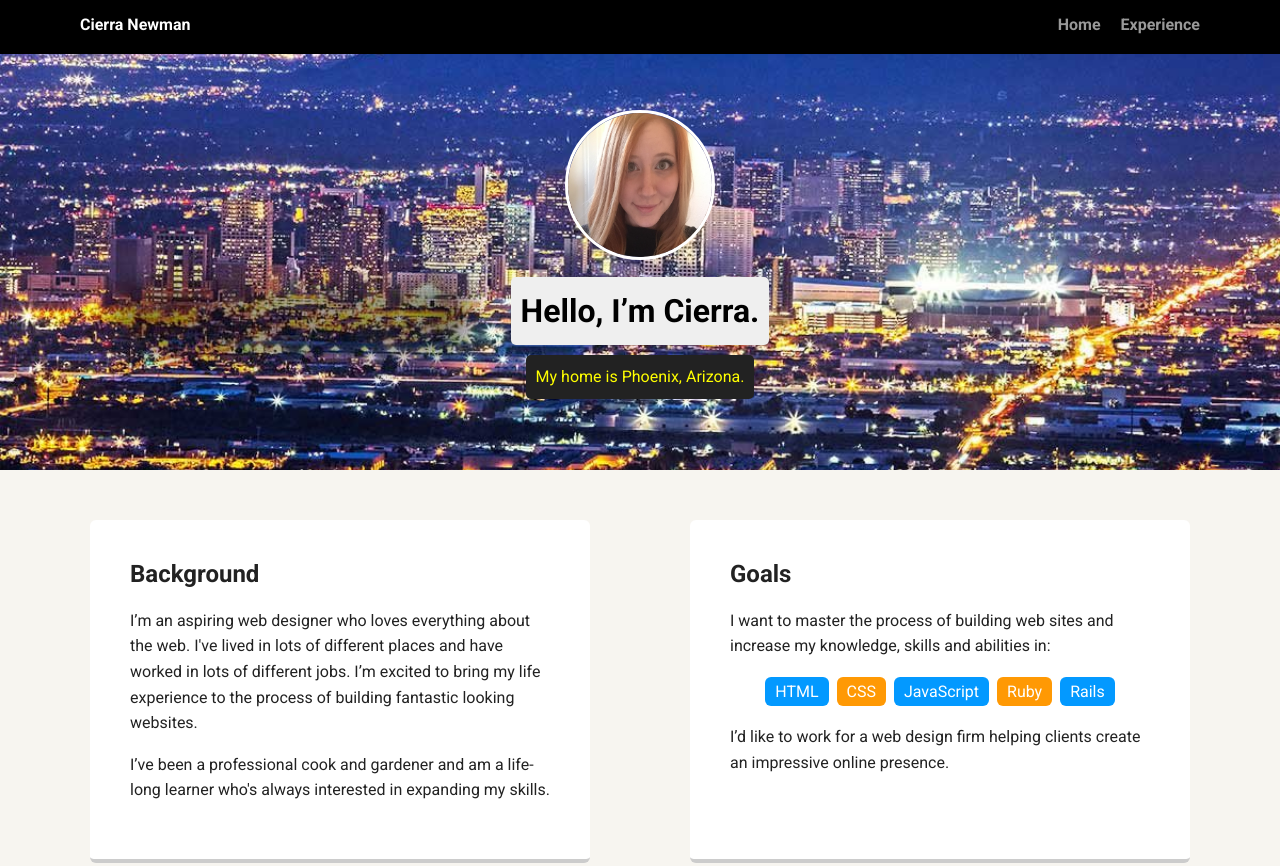
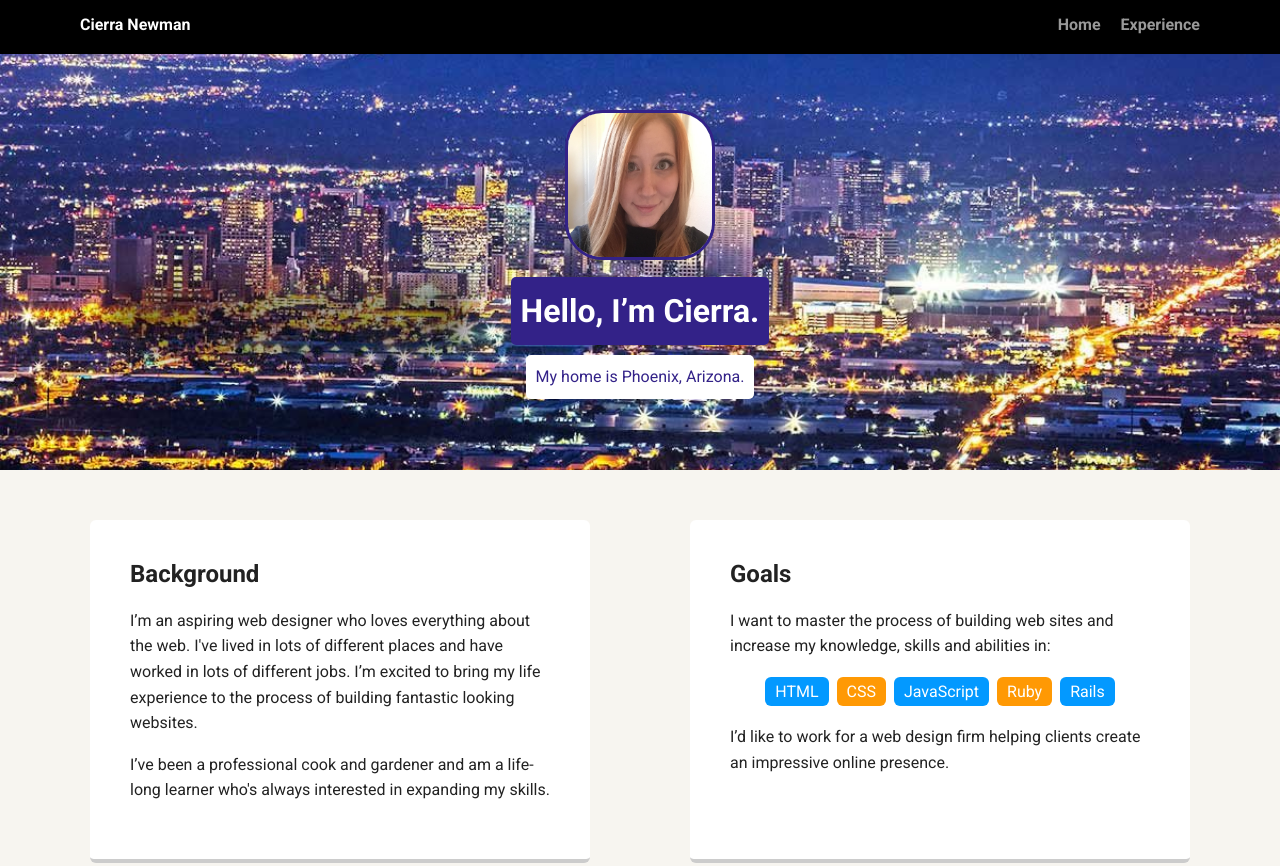
Before and after one commit to CierraNewman/portfolio_update_v1, a plain HTML site: page index.html in a window 1280 px wide. Shown: the top 866 px of the page. Drawn offline with Linux system fonts and the light colour scheme; a web font is replaced by a local one.

Commit message:
Color change to white and #332288

```diff
--- a/styles.css
+++ b/styles.css
@@ -69,24 +69,24 @@ header .profile-image {
   margin-top: 50px;
   width: 150px;
   height: 150px;
-  border-radius: 50%;
-  border: 3px solid white;
+  border-radius: 25%;
+  border: 3px solid #332288;
   transition: all .5s;
 }
 header .profile-image:hover {
-  transform: scale(1.2) rotate(5deg);
+  transform: scale(1.2) rotate(360deg);
 }
 .tag {
-  background-color: #efefef;
-  color: black;
+  background-color: #332288;
+  color: white;
   padding: 10px;
   border-radius: 5px;
   display: table;
   margin: 10px auto;
 }
 .location {
-  background-color: #222;
-  color: yellow;
+  background-color: white;
+  color: #332288;
 }
 .card {
   margin: 30px;
```
